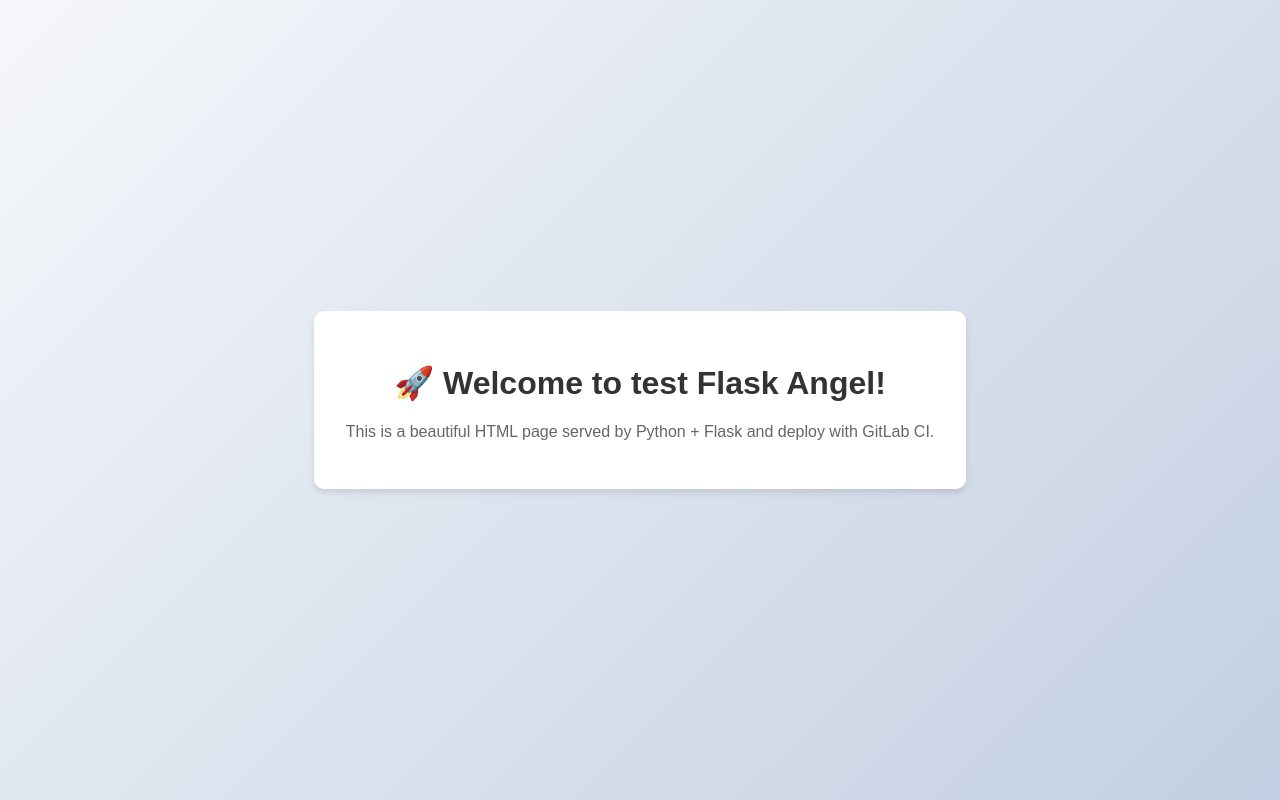
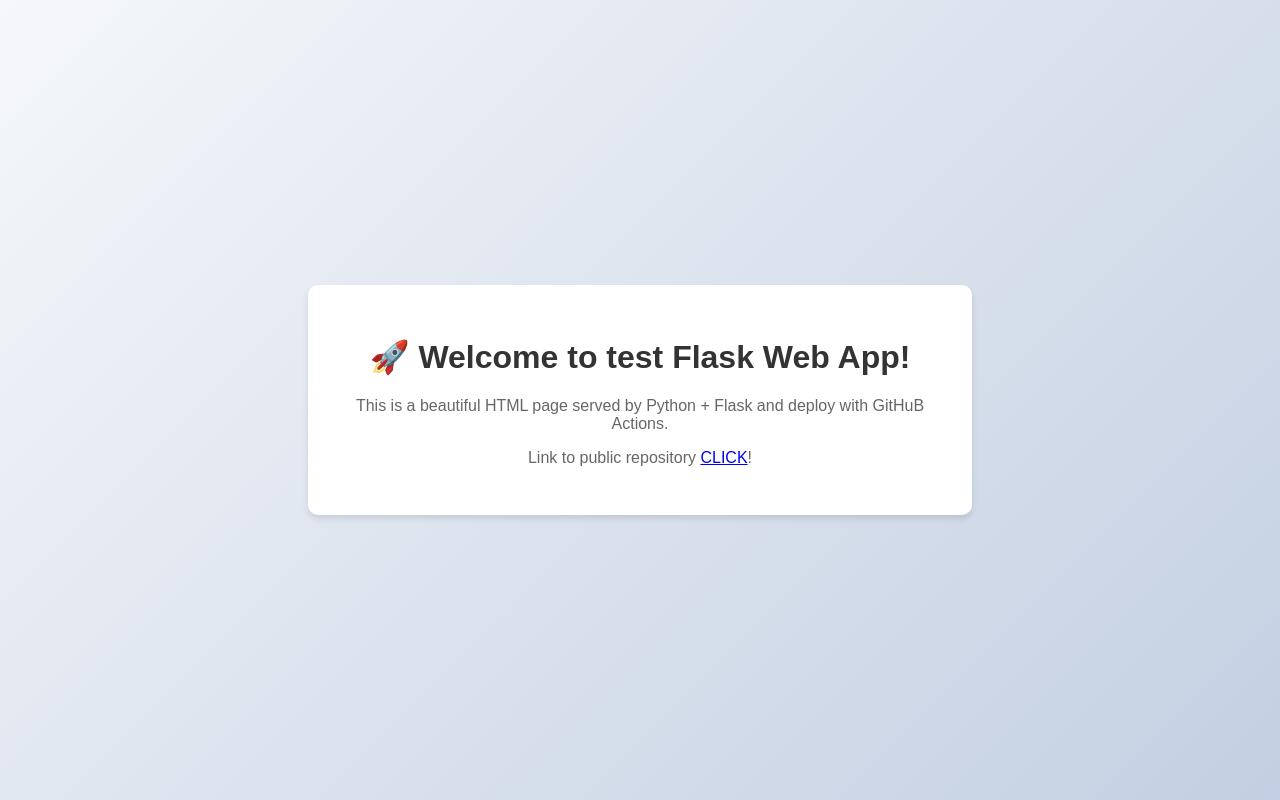
Before and after one commit to TreyrR/WebApp, a plain HTML site: page src/index.html in a window 1280 px wide. Drawn offline with Linux system fonts and the light colour scheme.

Commit message:
Change html page

```diff
--- a/src/index.html
+++ b/src/index.html
@@ -33,8 +33,9 @@
 </head>
 <body>
     <div class="container">
-        <h1>🚀 Welcome to test Flask Angel!</h1>
-        <p>This is a beautiful HTML page served by Python + Flask and deploy with GitLab CI.</p>
+        <h1>🚀 Welcome to test Flask Web App!</h1>
+        <p>This is a beautiful HTML page served by Python + Flask and deploy with GitHuB Actions.</p>
+        <p>Link to public repository <a href="https://github.com/TreyrR/WebApp">CLICK</a>!</p>
     </div>
 </body>
 </html>
```
